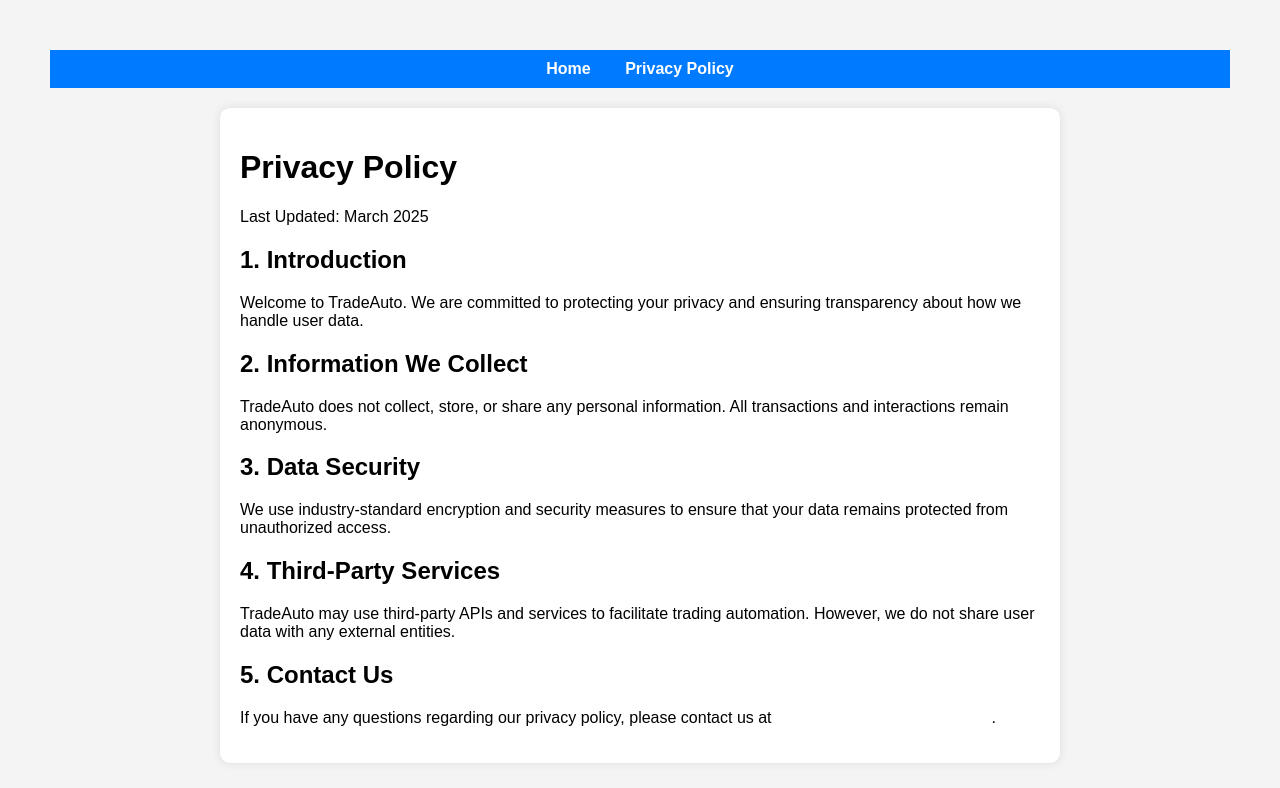
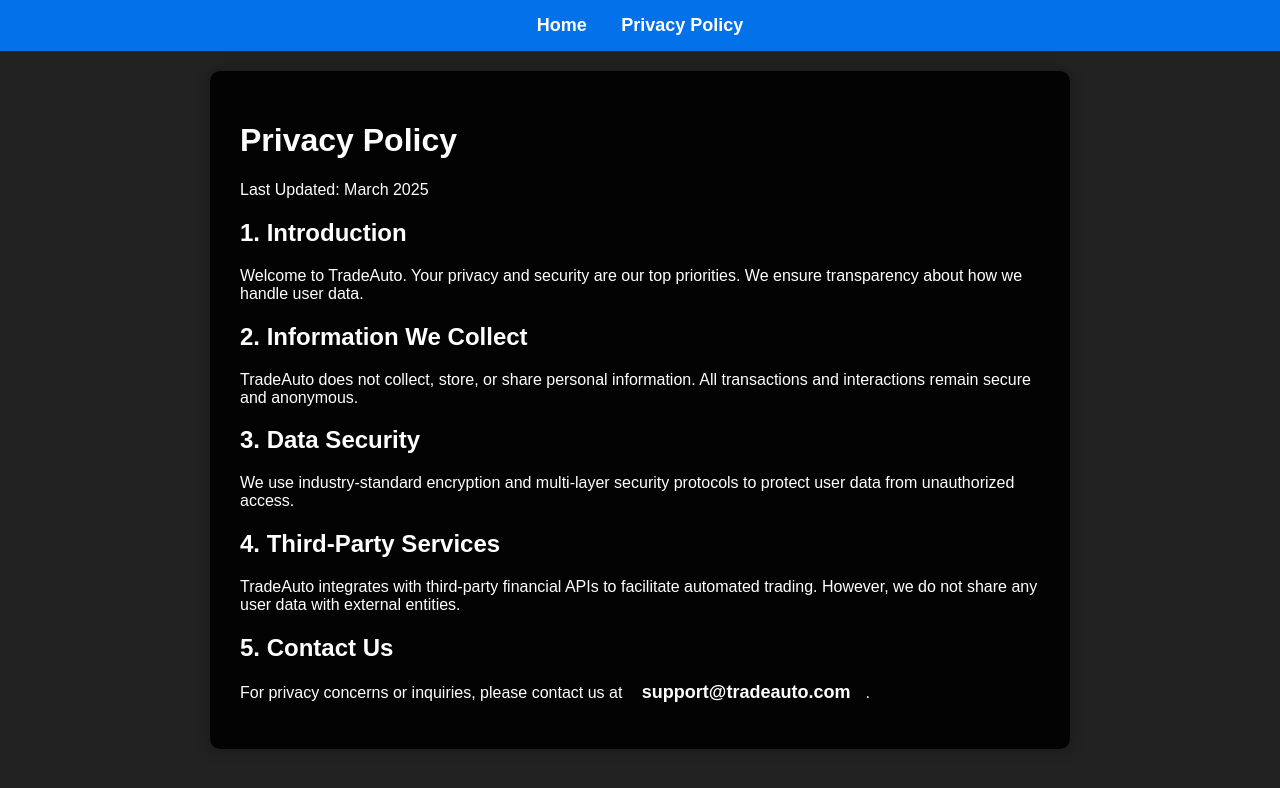
Before and after one commit to SreeTradeAuto/tradeauto, a plain HTML site: page privacy.html in a window 1280 px wide. Drawn offline with Linux system fonts and the light colour scheme.

Commit message:
Update privacy.html

```diff
--- a/privacy.html
+++ b/privacy.html
@@ -1,3 +1,4 @@
+
 <!-- privacy.html -->
 <!DOCTYPE html>
 <html lang="en">
@@ -6,10 +7,10 @@
     <meta name="viewport" content="width=device-width, initial-scale=1.0">
     <title>Privacy Policy - TradeAuto</title>
     <style>
-        body { font-family: Arial, sans-serif; text-align: center; margin: 50px; background-color: #f4f4f4; }
-        nav { margin-bottom: 20px; padding: 10px; background: #007bff; }
-        a { margin: 0 15px; text-decoration: none; color: white; font-weight: bold; }
-        .container { background: white; padding: 20px; border-radius: 10px; box-shadow: 0px 0px 10px rgba(0,0,0,0.1); text-align: left; max-width: 800px; margin: auto; }
+        body { font-family: Arial, sans-serif; text-align: center; margin: 0; background-color: #222; color: white; }
+        nav { margin-bottom: 20px; padding: 15px; background: rgba(0, 123, 255, 0.9); }
+        a { margin: 0 15px; text-decoration: none; color: white; font-weight: bold; font-size: 18px; }
+        .container { background: rgba(0, 0, 0, 0.9); padding: 30px; border-radius: 10px; box-shadow: 0px 0px 15px rgba(0,0,0,0.3); text-align: left; max-width: 800px; margin: auto; }
     </style>
 </head>
 <body>
@@ -21,15 +22,19 @@
         <h1>Privacy Policy</h1>
         <p>Last Updated: March 2025</p>
         <h2>1. Introduction</h2>
-        <p>Welcome to TradeAuto. We are committed to protecting your privacy and ensuring transparency about how we handle user data.</p>
+        <p>Welcome to TradeAuto. Your privacy and security are our top priorities. We ensure transparency about how we handle user data.</p>
+
         <h2>2. Information We Collect</h2>
-        <p>TradeAuto does not collect, store, or share any personal information. All transactions and interactions remain anonymous.</p>
+        <p>TradeAuto does not collect, store, or share personal information. All transactions and interactions remain secure and anonymous.</p>
+
         <h2>3. Data Security</h2>
-        <p>We use industry-standard encryption and security measures to ensure that your data remains protected from unauthorized access.</p>
+        <p>We use industry-standard encryption and multi-layer security protocols to protect user data from unauthorized access.</p>
+
         <h2>4. Third-Party Services</h2>
-        <p>TradeAuto may use third-party APIs and services to facilitate trading automation. However, we do not share user data with any external entities.</p>
+        <p>TradeAuto integrates with third-party financial APIs to facilitate automated trading. However, we do not share any user data with external entities.</p>
+
         <h2>5. Contact Us</h2>
-        <p>If you have any questions regarding our privacy policy, please contact us at <a href="mailto:support@tradeauto.com">support@tradeauto.com</a>.</p>
+        <p>For privacy concerns or inquiries, please contact us at <a href="mailto:support@tradeauto.com">support@tradeauto.com</a>.</p>
     </div>
 </body>
 </html>
```
